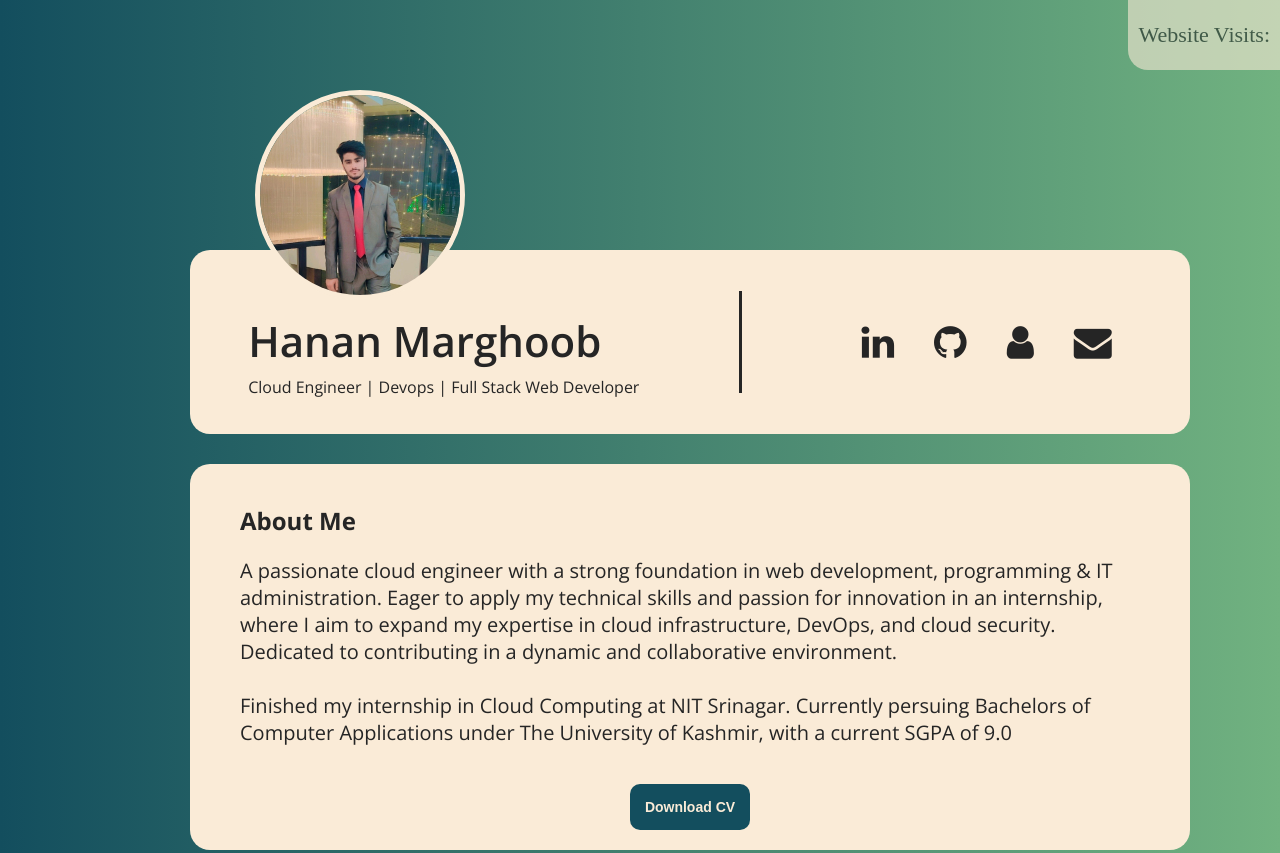
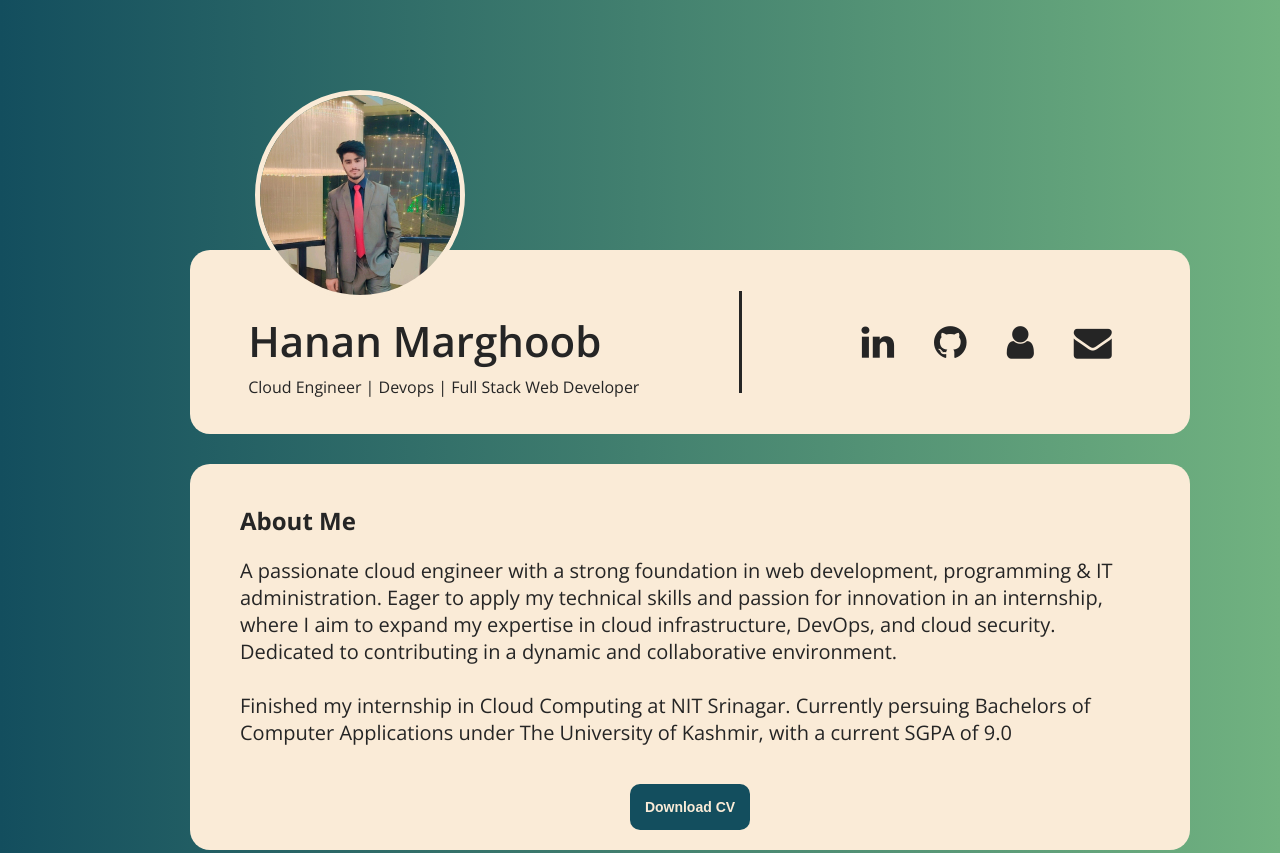
Before and after one commit to Human-100/Cloud-Resume, a plain HTML site: page index.html in a window 1280 px wide. Shown: the top 853 px of the page. Drawn offline with nearby package versions, Linux system fonts and the light colour scheme; no server answers; a web font is replaced by a local one.

Commit message:
Update index.html

```diff
--- a/index.html
+++ b/index.html
@@ -19,9 +19,9 @@
             <div class="ele">Education</div>
         </div>
     </nav> -->
-    <div class="visit-box">
+<!--     <div class="visit-box">
         <p>Website Visits: <span class="visits"></span></p>
-</div>
+</div> -->
 <div class="main-box">
 
 <section class="outer">
```
